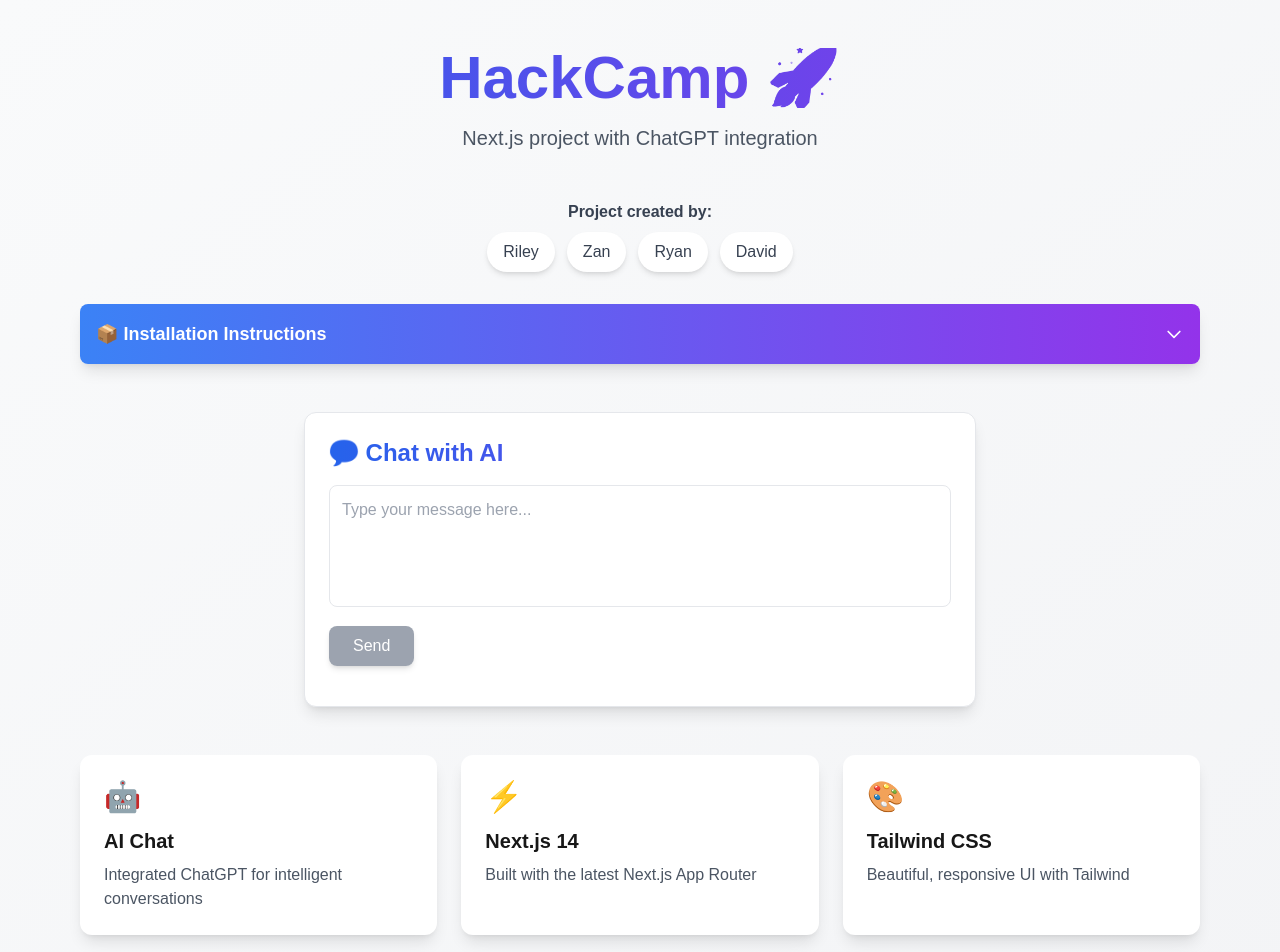
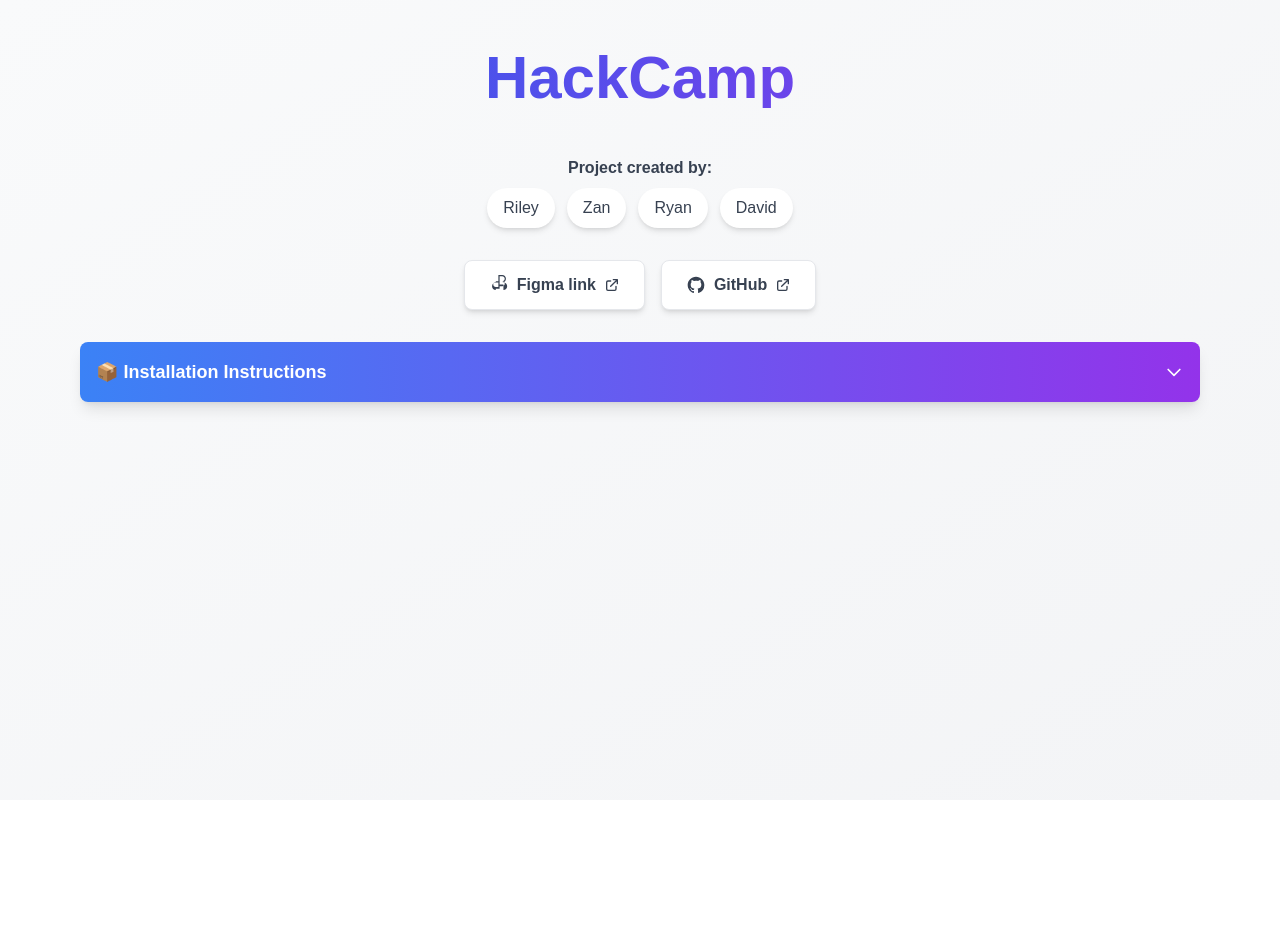
Before and after one commit to Rileyuwu/HackCamp, a Next.js app: page / in a window 1280 px wide. Shown: the top 952 px of the page. After the commit the page ends 800 px from the top, so only its background shows below. Built offline with nearby package versions, Linux system fonts and the light colour scheme.

Commit message:
Simplify homepage and add GitHub link

```diff
--- a/app/components/Chat.tsx
+++ b/app/components/Chat.tsx
@@ -39,7 +39,7 @@
   return (
     <div className="w-full max-w-2xl mx-auto p-6 bg-white dark:bg-gray-800 rounded-xl shadow-lg border border-gray-200 dark:border-gray-700">
       <h2 className="text-2xl font-semibold mb-4 bg-gradient-to-r from-blue-600 to-purple-600 bg-clip-text text-transparent">
-        💬 Chat with AI
+        💬 GPT integration.
       </h2>
 
       <form onSubmit={handleSubmit} className="mb-4">
--- a/app/page.tsx
+++ b/app/page.tsx
@@ -1,4 +1,3 @@
-import Chat from "./components/Chat";
 import InstallationDropdown from "./components/InstallationDropdown";
 
 export default function Home() {
@@ -8,11 +7,8 @@
         {/* Header */}
         <div className="text-center mb-12">
           <h1 className="text-5xl md:text-6xl font-bold mb-4 bg-gradient-to-r from-blue-600 to-purple-600 bg-clip-text text-transparent">
-            HackCamp 🚀
+            HackCamp
           </h1>
-          <p className="text-xl text-gray-600 dark:text-gray-300">
-            Next.js project with ChatGPT integration
-          </p>
         </div>
 
         {/* Contributors */}
@@ -32,41 +28,44 @@
           </div>
         </div>
 
+        {/* Figma and GitHub Links */}
+        <div className="mb-8 text-center">
+          <div className="flex flex-wrap justify-center gap-4">
+            <a
+              href="https://www.figma.com/files/team/919233196793520413/project/492622315/Hack-Camp?fuid=919233194131199692"
+              target="_blank"
+              rel="noopener noreferrer"
+              className="inline-flex items-center gap-2 px-6 py-3 bg-white dark:bg-gray-800 rounded-lg shadow-md hover:shadow-lg transition-all border border-gray-200 dark:border-gray-700 text-gray-700 dark:text-gray-300 hover:text-blue-600 dark:hover:text-blue-400"
+            >
+              <svg className="w-5 h-5" fill="currentColor" viewBox="0 0 24 24">
+                <path d="M15.852 8.981h-4.588V0h4.588c2.476 0 4.48 2.005 4.48 4.49s-2.004 4.491-4.48 4.491zM12.735 7.51h3.117c1.665 0 3.019-1.351 3.019-3.019s-1.355-3.019-3.019-3.019h-3.117V7.51zm4.588 3.956h-4.588V8.981h4.588c2.476 0 4.48 2.005 4.48 4.49s-2.004 4.491-4.48 4.491zM12.735 13.51h3.117c1.665 0 3.019-1.351 3.019-3.019s-1.355-3.019-3.019-3.019h-3.117V13.51zm-4.603 3.015h4.588V8.981H8.132c-2.476 0-4.48 2.005-4.48 4.49s2.004 4.491 4.48 4.491zM8.132 7.51h3.117v7.019H8.132c-1.665 0-3.019-1.351-3.019-3.019s1.355-3.019 3.019-3.019z"/>
+              </svg>
+              <span className="font-semibold">Figma link</span>
+              <svg className="w-4 h-4" fill="none" stroke="currentColor" viewBox="0 0 24 24">
+                <path strokeLinecap="round" strokeLinejoin="round" strokeWidth={2} d="M10 6H6a2 2 0 00-2 2v10a2 2 0 002 2h10a2 2 0 002-2v-4M14 4h6m0 0v6m0-6L10 14" />
+              </svg>
+            </a>
+
+            <a
+              href="https://github.com/Rileyuwu/HackCamp"
+              target="_blank"
+              rel="noopener noreferrer"
+              className="inline-flex items-center gap-2 px-6 py-3 bg-white dark:bg-gray-800 rounded-lg shadow-md hover:shadow-lg transition-all border border-gray-200 dark:border-gray-700 text-gray-700 dark:text-gray-300 hover:text-gray-900 dark:hover:text-white"
+            >
+              <svg className="w-5 h-5" fill="currentColor" viewBox="0 0 24 24">
+                <path fillRule="evenodd" d="M12 2C6.477 2 2 6.484 2 12.017c0 4.425 2.865 8.18 6.839 9.504.5.092.682-.217.682-.483 0-.237-.008-.868-.013-1.703-2.782.605-3.369-1.343-3.369-1.343-.454-1.158-1.11-1.466-1.11-1.466-.908-.62.069-.608.069-.608 1.005.07 1.534 1.032 1.534 1.032.892 1.53 2.341 1.088 2.91.832.092-.647.35-1.088.636-1.338-2.22-.253-4.555-1.113-4.555-4.951 0-1.093.39-1.988 1.029-2.688-.103-.253-.446-1.272.098-2.65 0 0 .84-.27 2.75 1.026A9.564 9.564 0 0112 6.844c.85.004 1.705.115 2.504.337 1.909-1.296 2.747-1.027 2.747-1.027.546 1.379.202 2.398.1 2.651.64.7 1.028 1.595 1.028 2.688 0 3.848-2.339 4.695-4.566 4.943.359.309.678.92.678 1.855 0 1.338-.012 2.419-.012 2.747 0 .268.18.58.688.482A10.019 10.019 0 0022 12.017C22 6.484 17.522 2 12 2z" clipRule="evenodd"/>
+              </svg>
+              <span className="font-semibold">GitHub</span>
+              <svg className="w-4 h-4" fill="none" stroke="currentColor" viewBox="0 0 24 24">
+                <path strokeLinecap="round" strokeLinejoin="round" strokeWidth={2} d="M10 6H6a2 2 0 00-2 2v10a2 2 0 002 2h10a2 2 0 002-2v-4M14 4h6m0 0v6m0-6L10 14" />
+              </svg>
+            </a>
+          </div>
+        </div>
+
         {/* Installation Dropdown */}
         <div className="mb-12">
           <InstallationDropdown />
-        </div>
-
-        {/* Chat Component */}
-        <div className="mb-12">
-          <Chat />
-        </div>
-
-        {/* Features Grid */}
-        <div className="grid md:grid-cols-3 gap-6 mb-12">
-          <div className="p-6 bg-white dark:bg-gray-800 rounded-xl shadow-lg hover:shadow-xl transition-shadow">
-            <div className="text-3xl mb-3">🤖</div>
-            <h3 className="text-xl font-semibold mb-2">AI Chat</h3>
-            <p className="text-gray-600 dark:text-gray-400">
-              Integrated ChatGPT for intelligent conversations
-            </p>
-          </div>
-
-          <div className="p-6 bg-white dark:bg-gray-800 rounded-xl shadow-lg hover:shadow-xl transition-shadow">
-            <div className="text-3xl mb-3">⚡</div>
-            <h3 className="text-xl font-semibold mb-2">Next.js 14</h3>
-            <p className="text-gray-600 dark:text-gray-400">
-              Built with the latest Next.js App Router
-            </p>
-          </div>
-
-          <div className="p-6 bg-white dark:bg-gray-800 rounded-xl shadow-lg hover:shadow-xl transition-shadow">
-            <div className="text-3xl mb-3">🎨</div>
-            <h3 className="text-xl font-semibold mb-2">Tailwind CSS</h3>
-            <p className="text-gray-600 dark:text-gray-400">
-              Beautiful, responsive UI with Tailwind
-            </p>
-          </div>
         </div>
       </div>
     </main>
```
